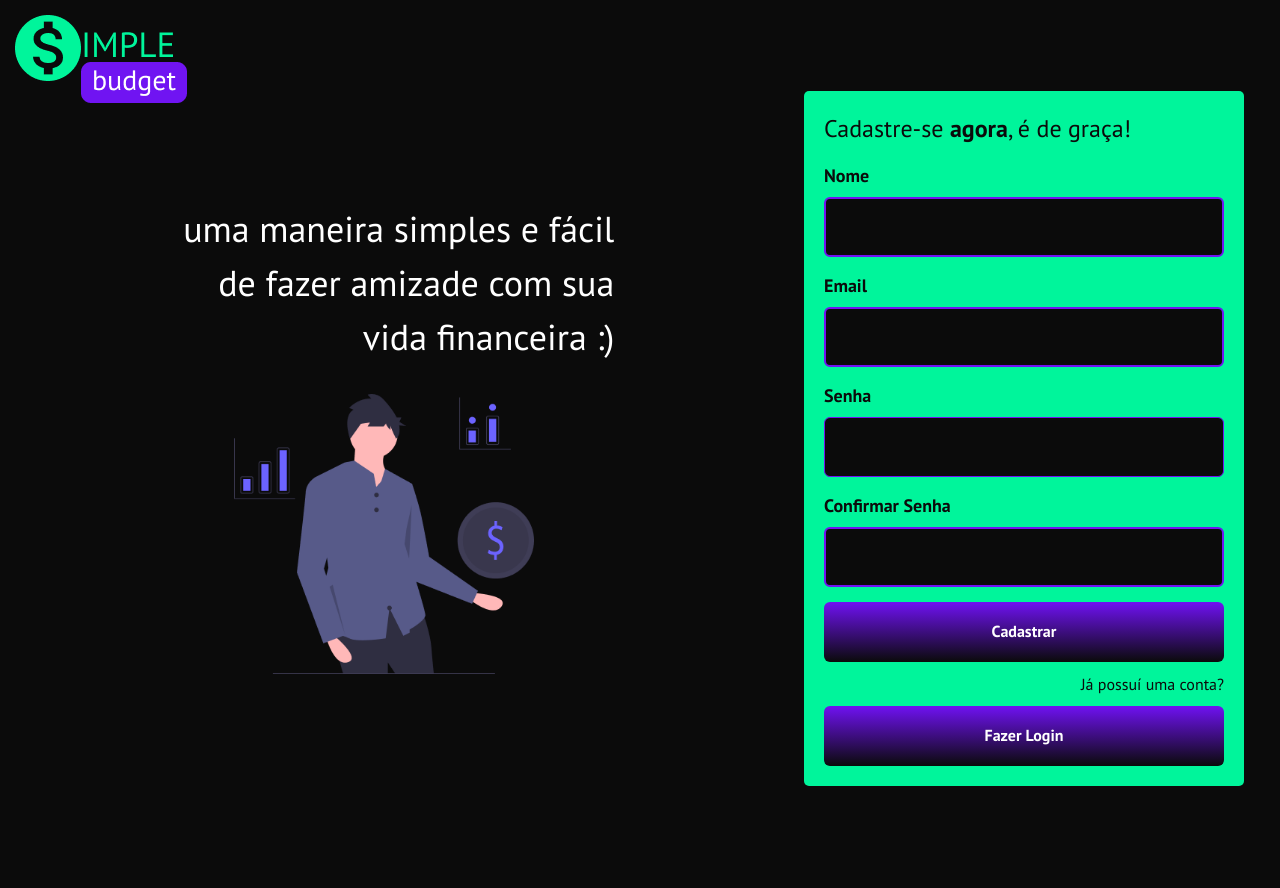
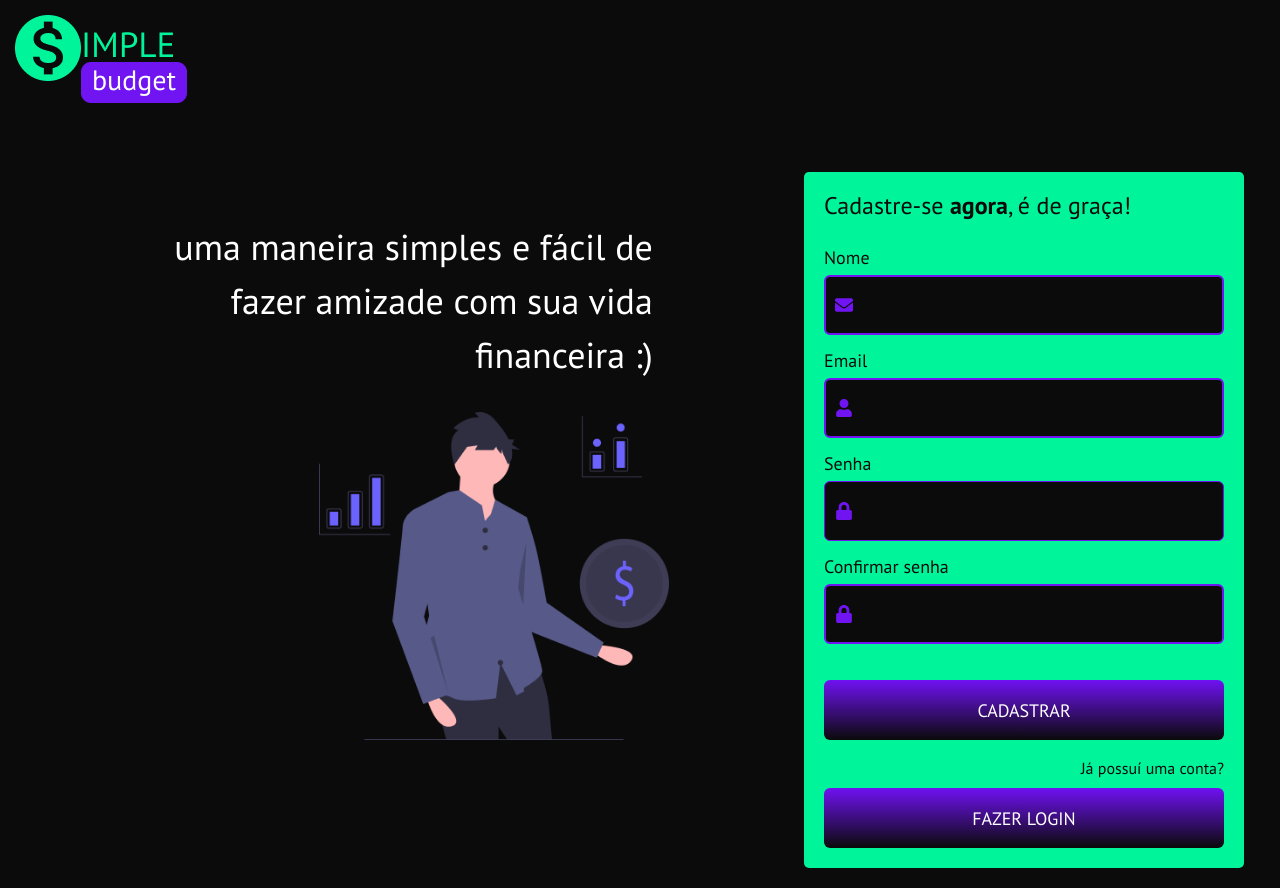
Before and after one commit to ingridyr/simple-budget, a React (Create React App) app in the folder simple-budget/: page /signup in a window 1280 px wide. Before the commit the page ends 800 px from the top, so only its background shows below. Built offline with nearby package versions, Linux system fonts and the light colour scheme.

Commit message:
feat: sign-up page overall style fix and some minor fixes on the login page

```diff
--- a/simple-budget/src/pages/Login/index.tsx
+++ b/simple-budget/src/pages/Login/index.tsx
@@ -100,7 +100,7 @@ export const Login = () => {
                 <InputLeftElement
                   mt="2.5"
                   children={
-                    <FaUser size={18} color={theme.colors.purple["500"]} />
+                    <FaEnvelope size={18} color={theme.colors.purple["500"]} />
                   }
                 />
                 <Input
--- a/simple-budget/src/pages/Signup/index.tsx
+++ b/simple-budget/src/pages/Signup/index.tsx
@@ -1,77 +1,247 @@
-import {Flex, Image, Text, FormControl, FormLabel, Button, Input} from "@chakra-ui/react"
+import {
+  Box,
+  Flex,
+  Image,
+  Text,
+  FormControl,
+  FormLabel,
+  Button,
+  Input,
+  Heading,
+  InputGroup,
+  InputLeftElement,
+} from "@chakra-ui/react";
+import { theme } from "../../styles/theme";
 
-import {useHistory} from "react-router-dom"
+import { useHistory } from "react-router-dom";
 
-import * as yup from "yup"
-import {useForm} from "react-hook-form"
-import {yupResolver} from "@hookform/resolvers/yup"
+import * as yup from "yup";
+import { useForm } from "react-hook-form";
+import { yupResolver } from "@hookform/resolvers/yup";
 
-import SignupImage from "../../assets/SignupImage.png"
-import Logo from "../../assets/Logo.png"
+import SignupImage from "../../assets/SignupImage.png";
+import Logo from "../../assets/Logo.png";
 
-import {useAuth} from "../../providers/AuthContext/index"
+import { useAuth } from "../../providers/AuthContext/index";
 
-import {FaUser, FaEnvelope, FaLock} from "react-icons/fa"
+import { FaUser, FaEnvelope, FaLock } from "react-icons/fa";
 
 interface DataProps {
-    name: string
-    email: string
-    password: string
-    confirm_password: string
+  name: string;
+  email: string;
+  password: string;
+  confirm_password: string;
 }
 
 export const Signup = () => {
+  const history = useHistory();
 
-    const history = useHistory()
-
-    const {createRegister} = useAuth()
+  const { createRegister } = useAuth();
 
   const schema = yup.object().shape({
-        name: yup.string().required("Campo Obrigatório"),
-        email: yup.string().required("Campo Obrigatório").email("Email Inválido"),
-        password: yup.string().required("Campo Obrigatório"),
-        confirm_password: yup.string().required("Campo Obrigatório").oneOf([yup.ref("password")], "Senhas Diferentes")
-    })
+    name: yup.string().required("Campo obrigatório"),
+    email: yup.string().required("Campo obrigatório").email("Email inválido"),
+    password: yup.string().required("Campo obrigatório"),
+    confirm_password: yup
+      .string()
+      .required("Campo obrigatório")
+      .oneOf([yup.ref("password")], "Senhas diferentes"),
+  });
 
-    const {register, handleSubmit, formState: {errors}} = useForm<DataProps>({
-        resolver: yupResolver(schema)
-    })
+  const {
+    register,
+    handleSubmit,
+    formState: { errors },
+  } = useForm<DataProps>({
+    resolver: yupResolver(schema),
+  });
 
   const sendData = (data: DataProps) => {
-        createRegister(data)
-    }
+    createRegister(data);
+  };
 
   return (
     <>
-            <Image src={Logo} alt="Logo" padding="15px"/>
-            <Flex display="flex" flexDirection={["column", "column", "row", "row"]} width="100%" height="80vh">
-                <Flex width={["100%", "100%", "60%", "60%"]} flexDirection="column" alignItems="center" justifyContent="center">
-                    <Text width="60%" textAlign="right" fontSize="36px" marginBottom="30px" display={["none", "none", "flex", "flex"]}>uma maneira simples e fácil de fazer amizade com sua vida financeira :)</Text>
-                    <Image src={SignupImage} alt="Signup Image" maxWidth="300px" display={["none", "none", "flex", "flex"]}/>
+      <Box h={["150px", "200px"]}>
+        <Image src={Logo} alt="Logo" pt="15px" pl="15px" />
+      </Box>
+      <Flex
+        display="flex"
+        flexDirection={["column", "column", "row", "row"]}
+        width="100%"
+        height="70vh"
+        mb="32"
+      >
+        <Flex
+          width={["100%", "100%", "60%", "60%"]}
+          flexDirection="column"
+          alignItems="center"
+          justifyContent="center"
+        >
+          <Text
+            width="70%"
+            textAlign="right"
+            fontSize="4xl"
+            marginBottom="30px"
+            display={["none", "none", "flex", "flex"]}
+          >
+            uma maneira simples e fácil de fazer amizade com sua vida financeira
+            :)
+          </Text>
+          <Image
+            src={SignupImage}
+            alt="Signup Image"
+            maxWidth="350px"
+            ml="220px"
+            display={["none", "none", "flex", "flex"]}
+          />
         </Flex>
-                <Flex width={["100%", "100%", "40%", "40%"]} alignItems="center" justifyContent="center" height="80vh">
-                    <FormControl maxWidth="440px" backgroundColor="green.500" padding="20px" color="black.500" borderRadius="5px">
+        <Flex
+          width={["100%", "100%", "40%", "40%"]}
+          alignItems="center"
+          justifyContent="center"
+          height="80vh"
+        >
+          <FormControl
+            maxWidth="440px"
+            backgroundColor="green.500"
+            padding="20px"
+            color="black.500"
+            borderRadius="5px"
+          >
             <form onSubmit={handleSubmit(sendData)}>
-                            <Text fontSize="24px" marginBottom="15px">Cadastre-se <strong>agora</strong>, é de graça!</Text>
-                            <FormLabel htmlFor="name" fontSize="18px"><strong>Nome</strong></FormLabel>
-                            <Input type="text" border="2px" borderColor="purple.500" background="black.500" color="white" {...register("name")} height="60px"/>
-                            <Text marginBottom="15px" color="red" fontWeight="bold" fontSize="20px">{errors.name?.message}</Text>
-                            <FormLabel htmlFor="email" fontSize="18px"><strong>Email</strong></FormLabel>
-                            <Input border="2px" borderColor="purple.500" background="black.500" color="white" {...register("email")} height="60px"/>
-                            <Text marginBottom="15px" color="red" fontWeight="bold" fontSize="20px">{errors.email?.message}</Text>
-                            <FormLabel htmlFor="password" fontSize="18px"><strong>Senha</strong></FormLabel>
-                            <Input type="password" borderColor="purple.500" background="black.500" color="white" {...register("password")} height="60px"/>
-                            <Text marginBottom="15px" color="red" fontWeight="bold" fontSize="20px">{errors.password?.message}</Text>
-                            <FormLabel htmlFor="confirm_password" fontSize="18px"><strong>Confirmar Senha</strong></FormLabel>
-                            <Input type="password" border="2px" borderColor="purple.500" background="black.500" color="white" {...register("confirm_password")} height="60px"/>
-                            <Text marginBottom="15px" color="red" fontWeight="bold" fontSize="20px">{errors.confirm_password?.message}</Text>
-                            <Button width="100%" height="60px" background="gradient.0" color="white" type="submit">Cadastrar</Button>
-                            <Text textAlign="right" margin="10px 0px">Já possuí uma conta?</Text>
-                            <Button width="100%" height="60px" background="gradient.0" color="white" onClick={() => history.push("/login")}>Fazer Login</Button>
+              <Heading fontSize="24px" fontWeight="normal" mb="6">
+                Cadastre-se <b>agora</b>, é de graça!
+              </Heading>
+
+              <FormLabel htmlFor="name" fontSize="18px" mb="1">
+                Nome
+              </FormLabel>
+              <InputGroup flexDirection="column">
+                <InputLeftElement
+                  mt="2.5"
+                  children={
+                    <FaEnvelope size={18} color={theme.colors.purple["500"]} />
+                  }
+                />
+                <Input
+                  type="text"
+                  border="2px solid"
+                  borderColor="purple.500"
+                  background="black.500"
+                  color="white"
+                  {...register("name")}
+                  height="60px"
+                  fontSize="lg"
+                />
+                <Text marginBottom="12px" color="red" fontSize="md">
+                  {errors.name?.message}
+                </Text>
+              </InputGroup>
+
+              <FormLabel htmlFor="email" fontSize="18px" mb="1">
+                Email
+              </FormLabel>
+              <InputGroup flexDirection="column">
+                <InputLeftElement
+                  mt="2.5"
+                  children={
+                    <FaUser size={18} color={theme.colors.purple["500"]} />
+                  }
+                />
+                <Input
+                  border="2px solid"
+                  borderColor="purple.500"
+                  background="black.500"
+                  color="white"
+                  {...register("email")}
+                  height="60px"
+                  fontSize="lg"
+                />
+                <Text marginBottom="12px" color="red" fontSize="md">
+                  {errors.email?.message}
+                </Text>
+              </InputGroup>
+
+              <FormLabel htmlFor="password" fontSize="18px" mb="1">
+                Senha
+              </FormLabel>
+              <InputGroup flexDirection="column">
+                <InputLeftElement
+                  mt="2.5"
+                  children={
+                    <FaLock size={18} color={theme.colors.purple["500"]} />
+                  }
+                />
+                <Input
+                  type="password"
+                  borderColor="purple.500"
+                  background="black.500"
+                  color="white"
+                  {...register("password")}
+                  height="60px"
+                  fontSize="lg"
+                />
+                <Text marginBottom="12px" color="red" fontSize="md">
+                  {errors.password?.message}
+                </Text>
+              </InputGroup>
+
+              <FormLabel htmlFor="confirm_password" fontSize="18px" mb="1">
+                Confirmar senha
+              </FormLabel>
+              <InputGroup flexDirection="column">
+                <InputLeftElement
+                  mt="2.5"
+                  children={
+                    <FaLock size={18} color={theme.colors.purple["500"]} />
+                  }
+                />
+                <Input
+                  type="password"
+                  border="2px"
+                  borderColor="purple.500"
+                  background="black.500"
+                  color="white"
+                  {...register("confirm_password")}
+                  height="60px"
+                  fontSize="lg"
+                />
+                <Text marginBottom="12px" color="red" fontSize="md">
+                  {errors.confirm_password?.message}
+                </Text>
+              </InputGroup>
+
+              <Button
+                width="100%"
+                height="60px"
+                background="gradient.0"
+                color="white"
+                type="submit"
+                fontWeight="normal"
+                fontSize="lg"
+                mt="6"
+              >
+                CADASTRAR
+              </Button>
+              <Text textAlign="right" mt="4" mb="2">
+                Já possuí uma conta?
+              </Text>
+              <Button
+                width="100%"
+                height="60px"
+                background="gradient.0"
+                color="white"
+                fontWeight="normal"
+                fontSize="lg"
+                onClick={() => history.push("/login")}
+              >
+                FAZER LOGIN
+              </Button>
             </form>
           </FormControl>
         </Flex>
       </Flex>
     </>
-    )
-}
+  );
+};
```
Lines whose indentation alone changed are shown as unchanged.
